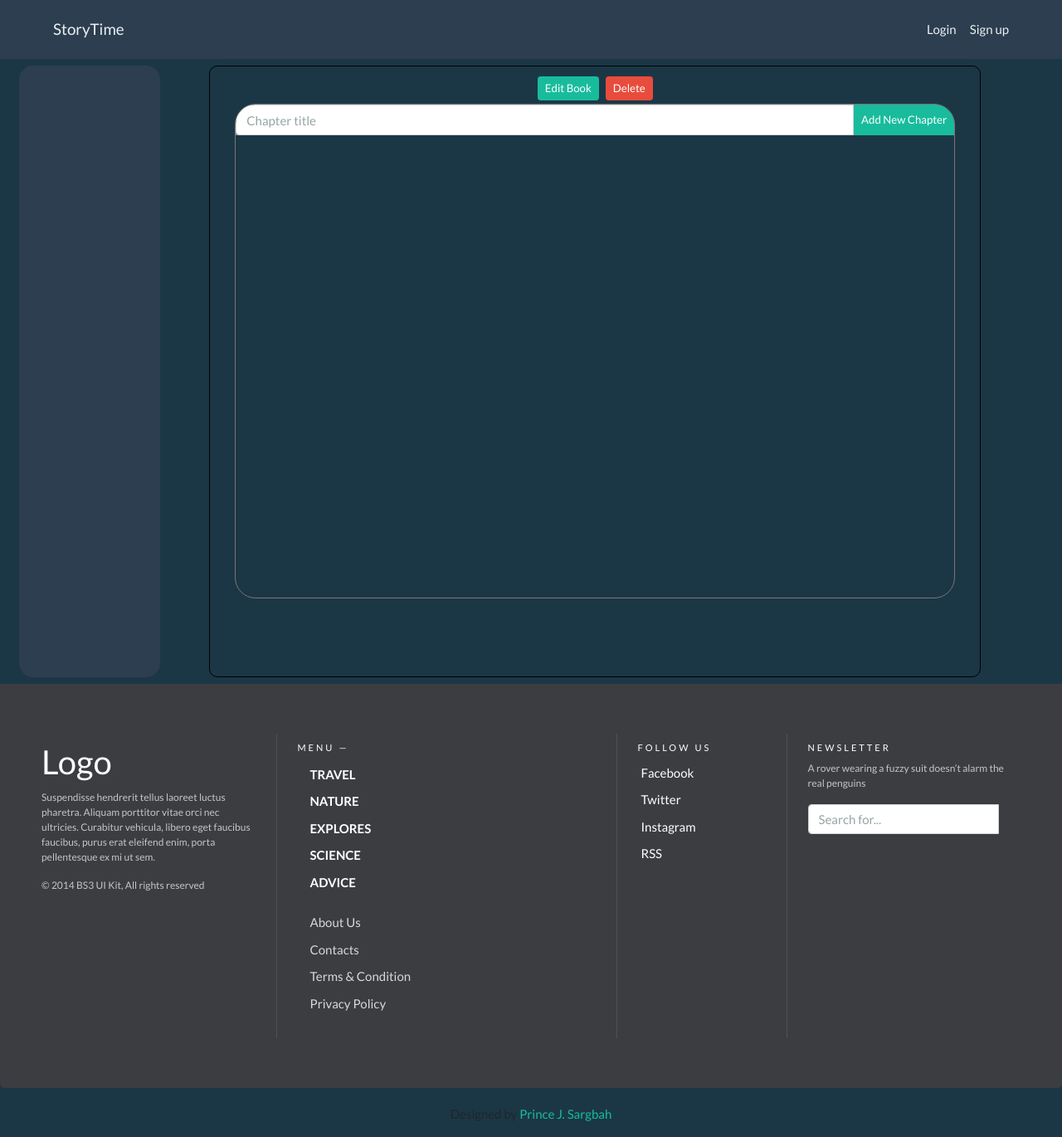
After one commit to DevXard/CapstoneProject1, a Flask app: template templates/books/book_write.html in a window 1280 px wide. The commit adds this page. Shown: the whole page at 83% size. Run offline with Flask 2, Linux system fonts and the light colour scheme; the template is opened without the code that fills it, so the values that code supplies are empty; some libraries are stand-ins or nearby versions.

Commit message:
created routs for readers and owner of a book created rout for edeting

```diff
--- a/app.py
+++ b/app.py
@@ -1,7 +1,7 @@
-from flask import Flask, render_template, redirect, flash, session, g, jsonify
+from flask import Flask, render_template, redirect, flash, session, g, jsonify, request
 from flask_debugtoolbar import DebugToolbarExtension
 
-from forms import UserSignupForm, UserLoginForm
+from forms import UserSignupForm, UserLoginForm, BookCreateForm
 from models import db, connect_db, User, Book, Page
 from sqlalchemy.exc import IntegrityError
 import pdb
@@ -98,6 +98,7 @@ def index():
 
 # ****************************************************************
 #        All Books Page and All Books Json
+
 @app.route('/books')
 def all_books():
     """ Render books Page """
@@ -105,7 +106,7 @@ def all_books():
         flash('You have to Login')
         return redirect('/')
 
-    return render_template('books.html')
+    return render_template('books/books.html')
 
 @app.route('/api/books')
 def all_books_json():
@@ -119,28 +120,133 @@ def all_books_json():
 
 
 # *******************************************************************************
-#                     Create a new Story
+#                     Create a new Story / Book
 
-@app.route('/create-book', methods=[ 'GET', 'POST'])
+@app.route('/books/create-book', methods=[ 'GET', 'POST'])
 def create_book():
-
+    """ Create a new Story"""
     if not g.user:
         flash('You have to Login')
         return redirect('/')
 
+    form = BookCreateForm()
+
+    if form.validate_on_submit():
+        book = Book(
+            type=form.type.data or Book.type.default.arg,
+            title=form.title.data,
+            description=form.description.data,
+            cover=form.cover.data or Book.cover.default.arg,
+            user_id=g.user.id
+        )
+        db.session.add(book)
+        db.session.commit()
+
+        return redirect(f'/book/{book.id}/write')
+
+    return render_template('books/create_book.html', form=form)
 
 
 
 # *******************************************************************************
-#        Book and Book content
+#        Book Writing and Reading
 
-@app.route('/book/<int:id>')
-def specific_book(id):
-    """ Shows book title description and all pages connected to it """
+@app.route('/book/<int:id>/write')
+def write_book(id):
+    """ Shows book title description and all pages connected to Owner """
+    if not g.user:
+        flash('You have to Login')
+        return redirect('/')
+
+    book = Book.query.get_or_404(id)
+    if book.user_id != g.user.id:
+        flash('You cannot write on another writer\'s Book')
+        return redirect('/books')
+
+    return render_template('books/book_write.html', book=book)
+
+
+@app.route('/book/<int:id>/read')
+def read_book(id):
+    """ Shows Book content for readers """
     if not g.user:
         flash('You have to Login')
         return redirect('/')
 
     book = Book.query.get_or_404(id)
 
-    return render_template('book.html', book=book)
+    return render_template('books/book_read.html', book=book)
+
+# *******************************************************************************
+#                Edit and delete a Book
+
+@app.route('/book/<int:id>/edit-book', methods=['GET', 'POST'])
+def edit_book(id):
+    """ Edit a story Story"""
+    if not g.user:
+        flash('You have to Login')
+        return redirect('/')
+
+    book = Book.query.get_or_404(id)
+    form = BookCreateForm(type=book.type, title=book.title, description=book.description, cover=book.cover)
+
+    if book.user_id != g.user.id:
+        flash("This is not your Book")
+        return redirect('/books')
+
+    if form.validate_on_submit():
+        book.type = form.type.data,
+        book.title = form.title.data,
+        book.description = form.description.data,
+        book.cover = form.cover.data
+
+        db.session.commit()
+        return redirect(f'/book/{id}')
+
+    return render_template('books/edit-book.html', form=form)
+
+
+
+@app.route('/book/<int:id>/delete', methods=['POST'])
+def delete_book(id):
+    """ Delete a Story"""
+    if not g.user:
+        flash('You have to Login')
+        return redirect('/')
+
+    book = Book.query.get_or_404(id)
+
+    if book.user_id != g.user.id:
+        flash("This is not your Book")
+        return redirect('/books')
+    else:
+        db.session.delete(book)
+        db.session.commit()
+        flash('Book succesfoly deleated')
+        return redirect('/books')
+
+
+# ************************************************************************
+#            Create a new Page in a Book
+
+@app.route('/book/<int:id>/write/add-page', methods=['POST'])
+def add_page(id):
+    """ Create a new Page in a Book """
+    if not g.user:
+        flash('You have to Login')
+        return redirect('/')
+
+    book = Book.query.get_or_404(id)
+
+    if book.user_id != g.user.id:
+        flash("This is not your Book")
+        return redirect('/books')
+    else:
+        pdb.set_trace()
+        page = Page(
+            page_title=request.json['title'],
+            book_id=book.id
+            )
+        session.add(page)
+        session.commit()
+        return (jsonify(page=page.serialize()), 201)
--- a/forms.py
+++ b/forms.py
@@ -15,4 +15,8 @@ class UserLoginForm(FlaskForm):
     username = StringField("Username", validators=[DataRequired()])
     password = PasswordField("Password", validators=[DataRequired()])
 
-# class BookCreateForm(FlaskForm):
+class BookCreateForm(FlaskForm):
+    type = StringField("Type")
+    title = StringField("Title", validators=[DataRequired()])
+    description = StringField("Description")
+    cover = StringField("Cover Image URL")
--- a/seed.py
+++ b/seed.py
@@ -10,7 +10,7 @@ u3 = User.signup(username='user3', password='user3Pass', email='user3@user.com')
 u4 = User.signup(username='user4', password='user4Pass', email='user4@user.com')
 u5 = User.signup(username='user5', password='user5Pass', email='user5@user.com')
 
-# db.session.add_all([u1, u2, u3, u4, u5]) Try without adding becouse signup adds them to session
+db.session.add_all([u1, u2, u3, u4, u5])
 db.session.commit()
 
 b1 = Book(title='Some Book', description='talks about a book', user_id=u1.id)
--- a/static/app.css
+++ b/static/app.css
@@ -49,6 +49,20 @@ body{
     border-radius: 10px;
 }
 
+.fig3{
+    width: 1095px;
+    height: 596px;
+    background: #fdfeff;
+    border-radius: 25px;
+}
+
+.pagesContainer{
+    width: 100%;
+    height: 596px;
+    background: #1B3746;
+    border: 1px solid #7c7676;
+    border-radius: 25px;
+}
 
 ::-webkit-scrollbar {
 
--- a/static/books.js
+++ b/static/books.js
@@ -11,7 +11,7 @@ async function getAllBooks(e){
 
     res = await axios.get('/api/books');
     list = res.data.books;
-
+    this.user = res.data.user
     listBooks(list)
 }
 
@@ -33,27 +33,36 @@ function listBooks(books, userId) {
         if(userId){
             if(userId == book.user_id){
                 bookCard(book)
+                $(`#${book.id}`).append(`
+                <a href="book/${book.id}/write" class="btn btn-primary m-1">Write</a>
+                `)
             }
         }else{
             bookCard(book)
+
+            if(this.user === book.user_id){
+                $(`#${book.id}`).append(`
+                <a href="book/${book.id}/write" class="btn btn-primary m-1">Write</a>
+                `)
+            }
         }
     }
 }
 
-function bookCard(book){
+function bookCard(book, userId){
+
     $('#books').append(`
     <div class="col-auto">
     <div class="card m-1" style="width: 18rem;">
         <img class="card-img-top" src="${book.cover}" alt="Card image cap">
-        <div class="card-body">
+        <div id="${book.id}" class="card-body">
           <h5 class="card-title">${book.title}</h5>
           <p class="card-text">${book.description}</p>
-          <a href="#" class="btn btn-primary">Go To Book</a>
+          <a href="book/${book.id}/read" class="btn btn-success m-1">Read Book</a>
         </div>
       </div>
     </div>
     `)
 }
 
-
 getAllBooks()
--- /dev/null
+++ b/static/pages.js
@@ -0,0 +1,11 @@
+$('#add-page').on('click', createPage);
+
+async function createPage(e){
+    e.preventDefault();
+    let title = $('#page-title').val();
+
+    let url =$(location).attr('href');
+
+    res = await axios.post(`${url}/add-page`, {title: title})
+    console.log(res)
+}
--- a/templates/base.html
+++ b/templates/base.html
@@ -12,7 +12,7 @@
 <body>
     <nav class="navbar navbar-light bg-primary justify-content-between ">
 
-        <a href="/" class="navbar-brand text-light pl-5">StoryTime</a>
+        <a href="/books" class="navbar-brand text-light pl-5">StoryTime</a>
         {% if session['user'] %}
         <form class="form-inline my-2 my-lg-0">
             <input class="form-control mr-sm-2" type="search" placeholder="Search" aria-label="Search">
@@ -102,5 +102,6 @@
     <script src="https://code.jquery.com/jquery-3.5.1.min.js" integrity="sha256-9/aliU8dGd2tb6OSsuzixeV4y/faTqgFtohetphbbj0=" crossorigin="anonymous"></script>
     <script src="https://cdn.jsdelivr.net/npm/axios/dist/axios.min.js"></script>
     <script src="/static/books.js"></script>
+    <script src="/static/pages.js"></script>
 </body>
 </html>
--- /dev/null
+++ b/templates/books/book_write.html
@@ -0,0 +1,50 @@
+{% extends 'base.html'  %}
+
+{% block title %} Write Books {% endblock %}
+
+{% block content %}
+
+<div class="container-fluid">
+    <div class="row">
+        <div class="col-lg-2 col-md-1  m-2">
+            <div class="fig1">
+
+            </div>
+        </div>
+        <div class="col-lg-9 col-md-0  m-2">
+            <div class="fig2 container-fluid">
+                <div class="center">
+                    <h1 class="text center">{{book.title}}</h1>
+                    <div class="d-flex">
+                        <a class="btn btn-sm btn-success m-1"href="/book/{{book.id}}/edit-book">Edit Book</a>
+                        <form action="/book/{{book.id}}/delete" method="POST">
+                            <button class="btn btn-sm btn-danger m-1">Delete</button>
+                        </form>
+                    </div>
+                </div>
+                <div class="container-fluid  center">
+                    <div class="pagesContainer overflow-auto">
+                        <div class=" center sticky-top bg-dark ">
+                            <form class="input-group">
+                                <input id="page-title" class="form-control" type="text" required placeholder="Chapter title">
+                                <button id="add-page" class="btn btn-sm btn-success ">Add New Chapter</button>
+                            </form>
+                        </div>
+                        <div class=''>
+
+                        </div>
+                    </div>
+                </div>
+            </div>
+        </div>
+    </div>
+</div>
+
+{% endblock %}
+
+
+<!-- <div class="container center">
+    <div class="fig3 overflow-auto">
+
+    </div>
+</div> -->
--- a/templates/books.html
+++ b/templates/books/books.html
@@ -9,6 +9,7 @@
             <div class="fig1">
                 <a id="all-books" class="center pt-3" href="">All Books</a>
                 <a id="my-books" class="center pt-3" href="">My Books</a>
+                <a href='books/create-book' class="center pt-3" href="">Create Book</a>
             </div>
         </div>
         <div class="col-lg-9 col-md-0  m-2">
```
Also changed, not shown: models.py (+12 -4 lines), templates/book.html (deleted, +0 -27 lines), templates/books/book_read.html (added, +35 -0 lines), templates/books/create_book.html (added, +26 -0 lines), templates/books/edit-book.html (added, +26 -0 lines), 1 other file.
